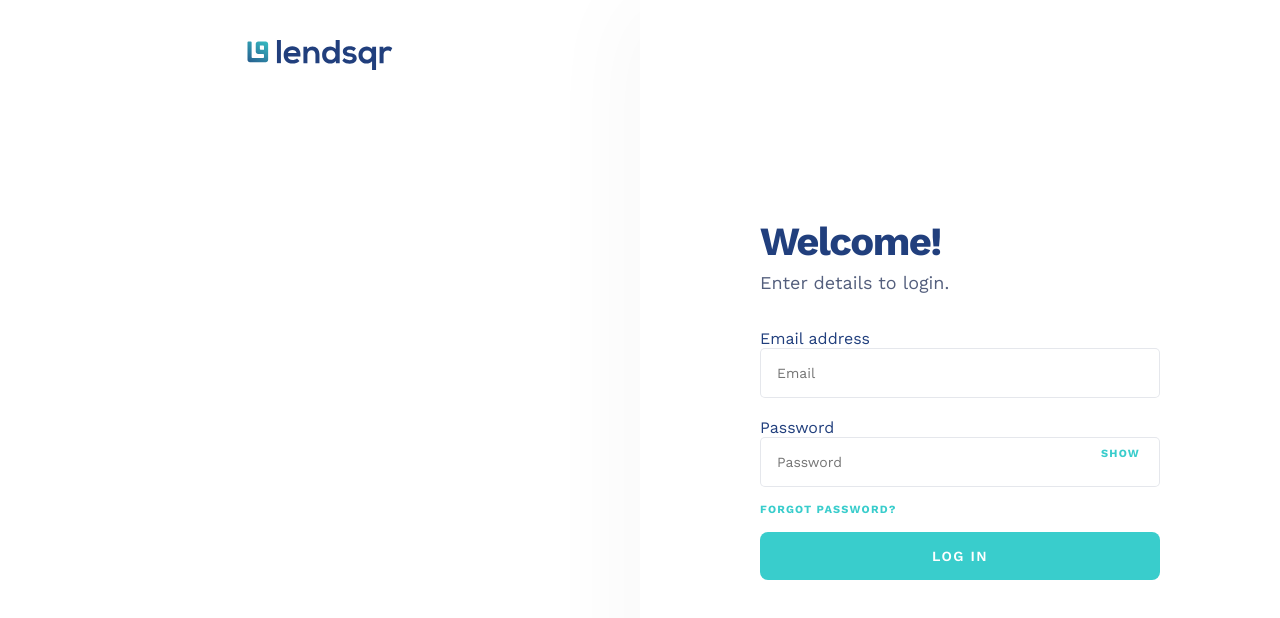
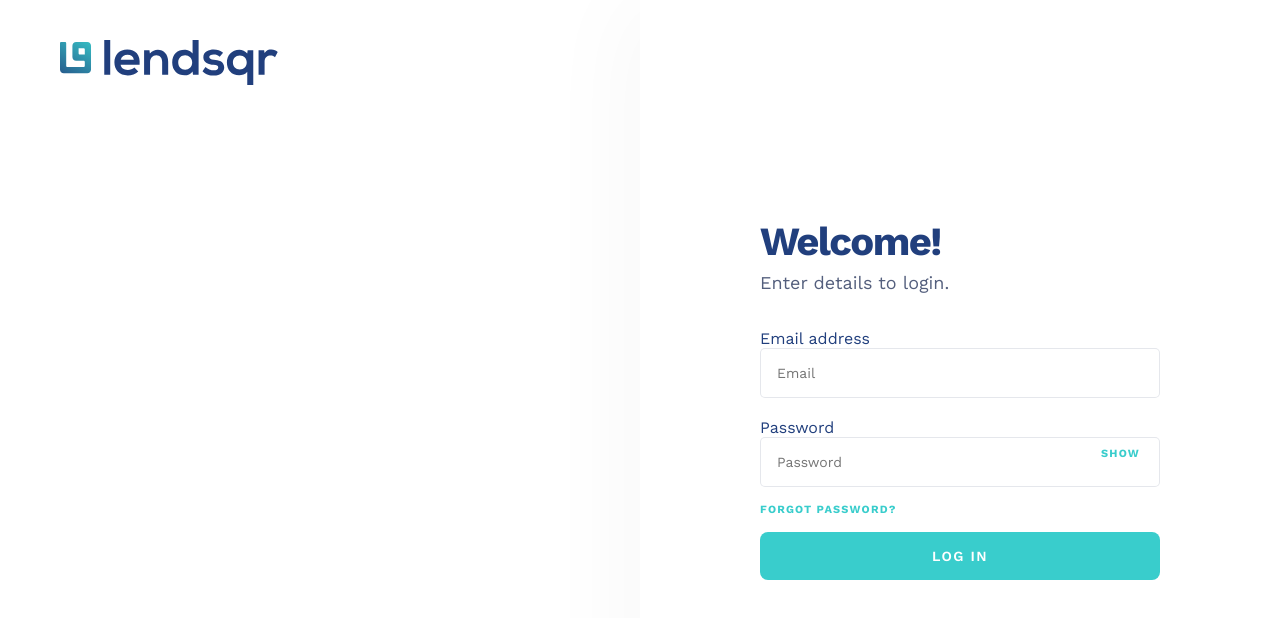
Before and after one commit to Goodness815/lendsqr-assessment, a React (Vite) app: page /login in a window 1280 px wide. Shown: the top 618 px of the page. Built offline with nearby package versions, Linux system fonts and the light colour scheme.

Commit message:
style: update login page layout by hiding top logo on mobile and adjusting logo dimensions

```diff
--- a/src/pages/login/Login.module.scss
+++ b/src/pages/login/Login.module.scss
@@ -10,7 +10,7 @@
 
   @media (max-width: 900px) {
     grid-template-columns: 1fr;
-    grid-template-rows: auto 1fr;
+    grid-template-rows: 1fr;
   }
 }
 
@@ -22,10 +22,16 @@
 
   @include tablet { padding: 32px 24px; }
   @include mobile { padding: 24px 16px; }
-  @media (max-width: 900px) { min-height: auto; }
+  @media (max-width: 900px) {
+    display: none;
+  }
 }
 
-.logo { height: 30px; width: auto; }
+.logo {
+  height: 45px;
+  width: auto;
+  align-self: flex-start;
+}
 
 .illustration {
   flex: 1;
```
